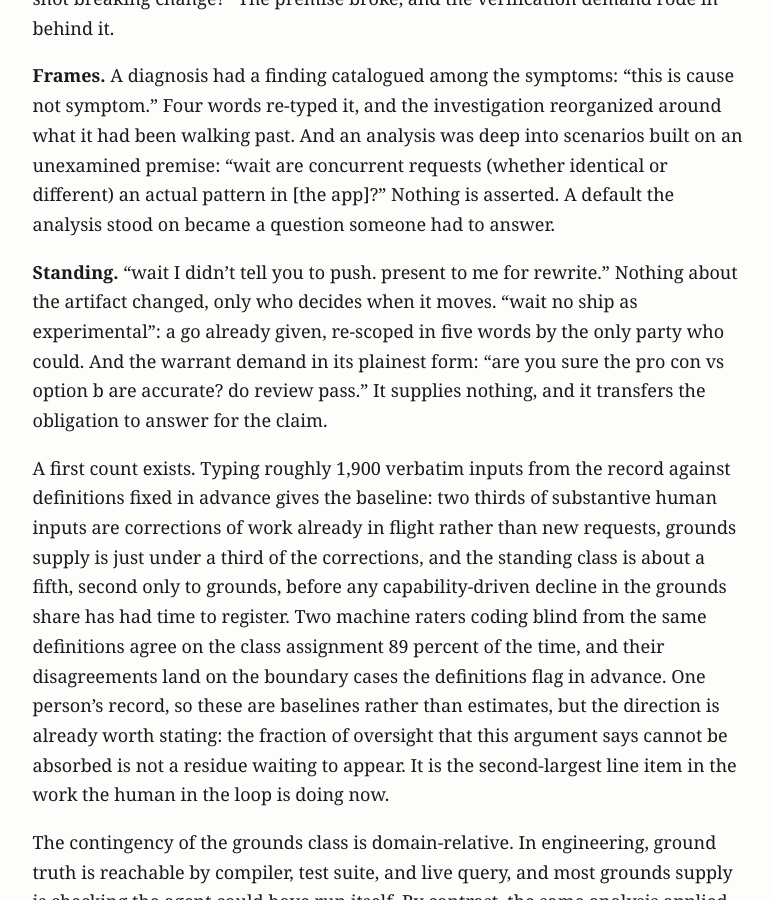
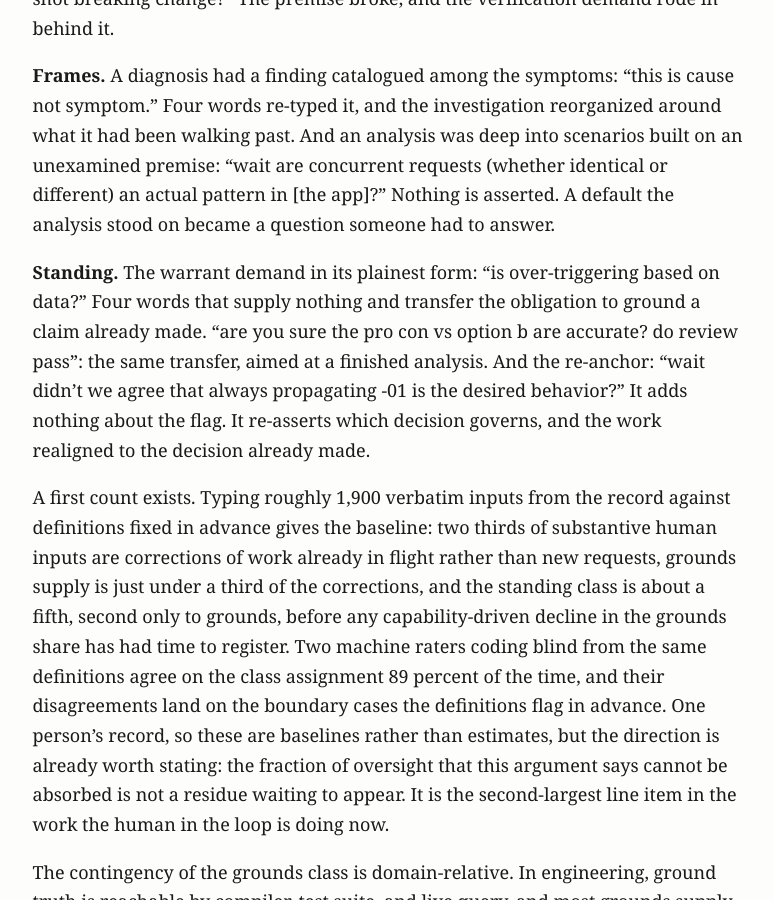
Before and after one commit to MajorLift/blog, a Jekyll site: the page built from _posts/2026-07-24-when-if-ever-agents-stop-needing-us.md, in a window 1280 px wide and 900 px high, scrolled down 5650 px. Shown: the whole window, without its empty margins (252-1026 px from the left). Built offline with Jekyll 4.4.1, drawn with Linux system fonts in a browser that asks for light colours.

Commit message:
Correct the standing exhibits to the author's actual picks
Two shipped items were never picked, an off-by-one against the
delivered menu. The standing section now carries the three selected
exchanges: the four-word warrant demand, the review-pass demand, and
the re-anchor to a prior decision.

Claude-Session: https://claude.ai/code/session_01QzrpuaaxiGyPWbFKHggd8b

```diff
--- a/_posts/2026-07-24-when-if-ever-agents-stop-needing-us.md
+++ b/_posts/2026-07-24-when-if-ever-agents-stop-needing-us.md
@@ -56,7 +56,7 @@ What these classes look like on a screen deserves showing, because labels like p
 
 **Frames.** A diagnosis had a finding catalogued among the symptoms: "this is cause not symptom." Four words re-typed it, and the investigation reorganized around what it had been walking past. And an analysis was deep into scenarios built on an unexamined premise: "wait are concurrent requests (whether identical or different) an actual pattern in [the app]?" Nothing is asserted. A default the analysis stood on became a question someone had to answer.
 
-**Standing.** "wait I didn't tell you to push. present to me for rewrite." Nothing about the artifact changed, only who decides when it moves. "wait no ship as experimental": a go already given, re-scoped in five words by the only party who could. And the warrant demand in its plainest form: "are you sure the pro con vs option b are accurate? do review pass." It supplies nothing, and it transfers the obligation to answer for the claim.
+**Standing.** The warrant demand in its plainest form: "is over-triggering based on data?" Four words that supply nothing and transfer the obligation to ground a claim already made. "are you sure the pro con vs option b are accurate? do review pass": the same transfer, aimed at a finished analysis. And the re-anchor: "wait didn't we agree that always propagating -01 is the desired behavior?" It adds nothing about the flag. It re-asserts which decision governs, and the work realigned to the decision already made.
 
 A first count exists. Typing roughly 1,900 verbatim inputs from the record against definitions fixed in advance gives the baseline: two thirds of substantive human inputs are corrections of work already in flight rather than new requests, grounds supply is just under a third of the corrections, and the standing class is about a fifth, second only to grounds, before any capability-driven decline in the grounds share has had time to register. Two machine raters coding blind from the same definitions agree on the class assignment 89 percent of the time, and their disagreements land on the boundary cases the definitions flag in advance. One person's record, so these are baselines rather than estimates, but the direction is already worth stating: the fraction of oversight that this argument says cannot be absorbed is not a residue waiting to appear. It is the second-largest line item in the work the human in the loop is doing now.
 
```
